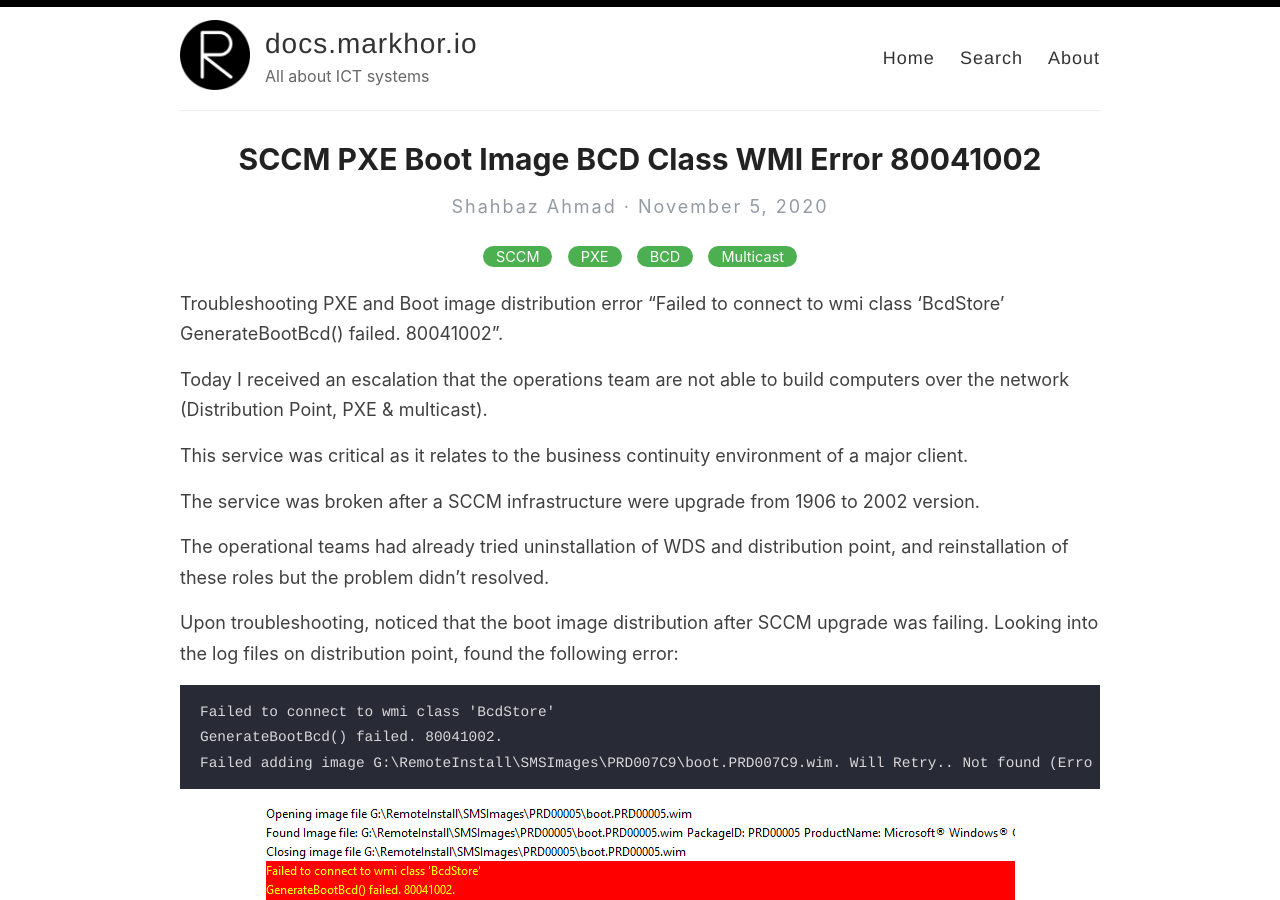
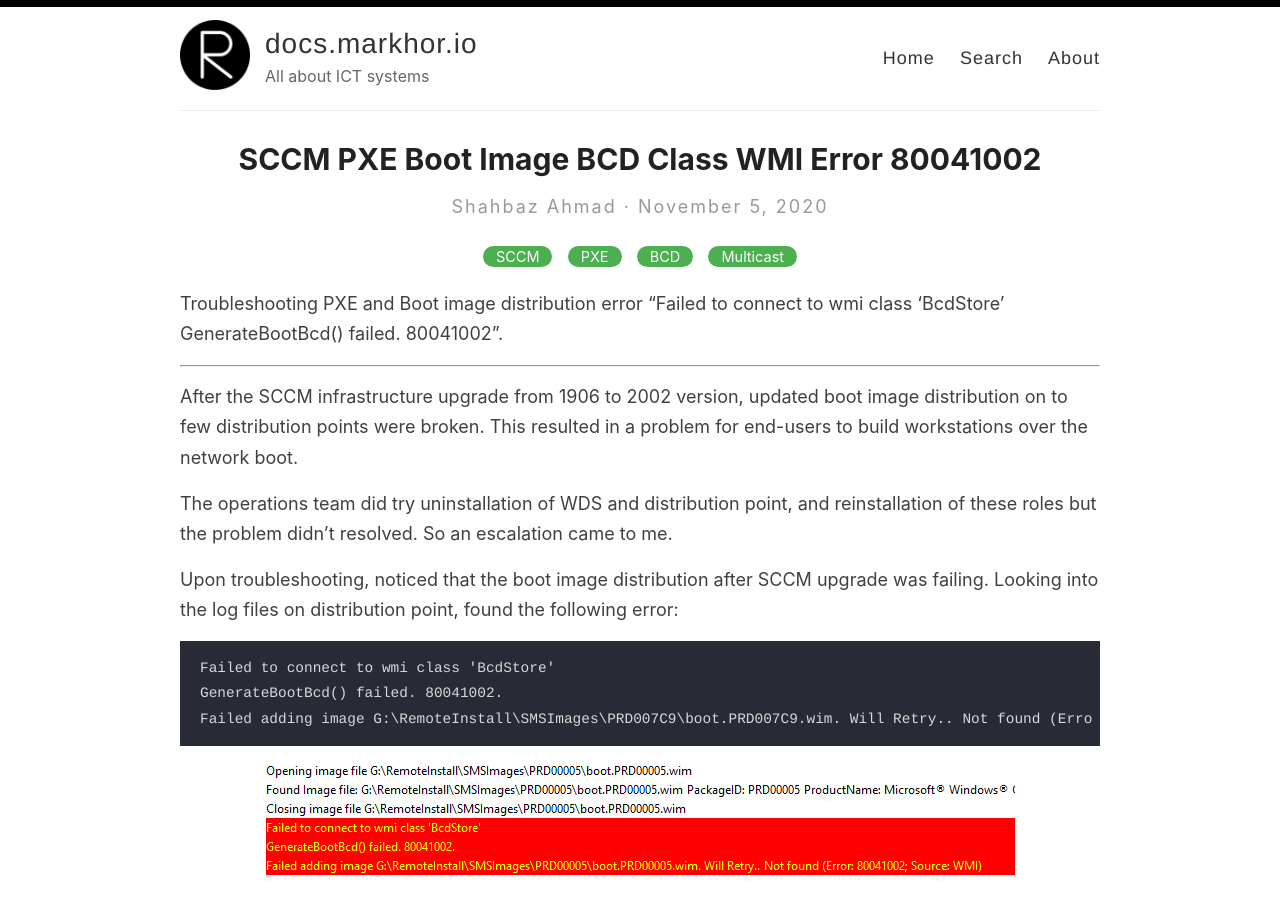
Before and after one commit to shahbaz-ahmad/shahbaz-ahmad.github.io, a Jekyll site: the page built from _posts/2020-11-05-SCCM-PXE-BCD-WMI.md, in a window 1280 px wide and 900 px high. Built offline with Jekyll 4.4.1, drawn with Linux system fonts in a browser that asks for light colours.

Commit message:
SCCM PXE BCD Fix update1

```diff
--- a/_posts/2020-11-05-SCCM-PXE-BCD-WMI.md
+++ b/_posts/2020-11-05-SCCM-PXE-BCD-WMI.md
@@ -5,13 +5,10 @@ categories: [SCCM,PXE,BCD,Multicast]
 ---
 Troubleshooting PXE and Boot image distribution error "Failed to connect to wmi class 'BcdStore' GenerateBootBcd() failed. 80041002".
 
-Today I received an escalation that the operations team are not able to build computers over the network (Distribution Point, PXE & multicast).
+---
+After the SCCM infrastructure upgrade from 1906 to 2002 version, updated boot image distribution on to few distribution points were broken. This resulted in a problem for end-users to build workstations over the network boot.
 
-This service was critical as it relates to the business continuity environment of a major client.
-
-The service was broken after a SCCM infrastructure were upgrade from 1906 to 2002 version.
-
-The operational teams had already tried uninstallation of WDS and distribution point, and reinstallation of these roles but the problem didn't resolved.
+The operations team did try uninstallation of WDS and distribution point, and reinstallation of these roles but the problem didn't resolved. So an escalation came to me.
 
 Upon troubleshooting, noticed that the boot image distribution after SCCM upgrade was failing.
 Looking into the log files on distribution point, found the following error:
```
